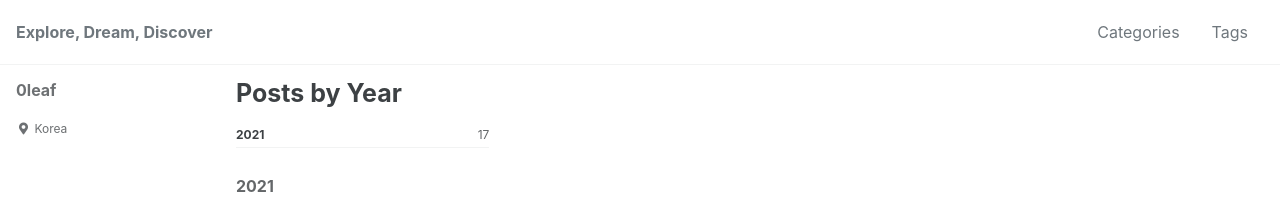
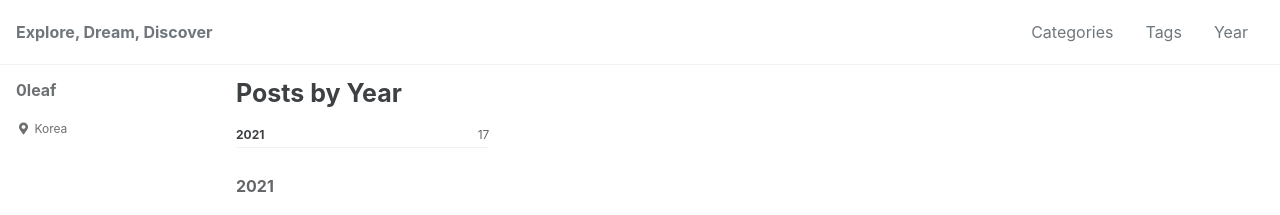
Before and after one commit to 0leaf/0leaf.github.com, a Jekyll site: the page built from _pages/year-archive.md, in a window 1280 px wide. Shown: the top 215 px of the page. Built offline with Jekyll 4.4.1, drawn with Linux system fonts in a browser that asks for light colours; cached includes are drawn as plain includes.

Commit message:
Add year navigation

```diff
--- a/_data/navigation.yml
+++ b/_data/navigation.yml
@@ -6,5 +6,5 @@ main:
     url: /tags/
 #  - title: "About"
 #    url: /about/
-  # - title: "year"
-  #   url: /posts/
+  - title: "Year"
+    url: "/year-archive/"
--- a/_pages/year-archive.md
+++ b/_pages/year-archive.md
@@ -1,6 +1,6 @@
 ---
 title: "Posts by Year"
-permalink: /posts/
+permalink: /year-archive/
 layout: posts
 author_profile: true
 ---
```
